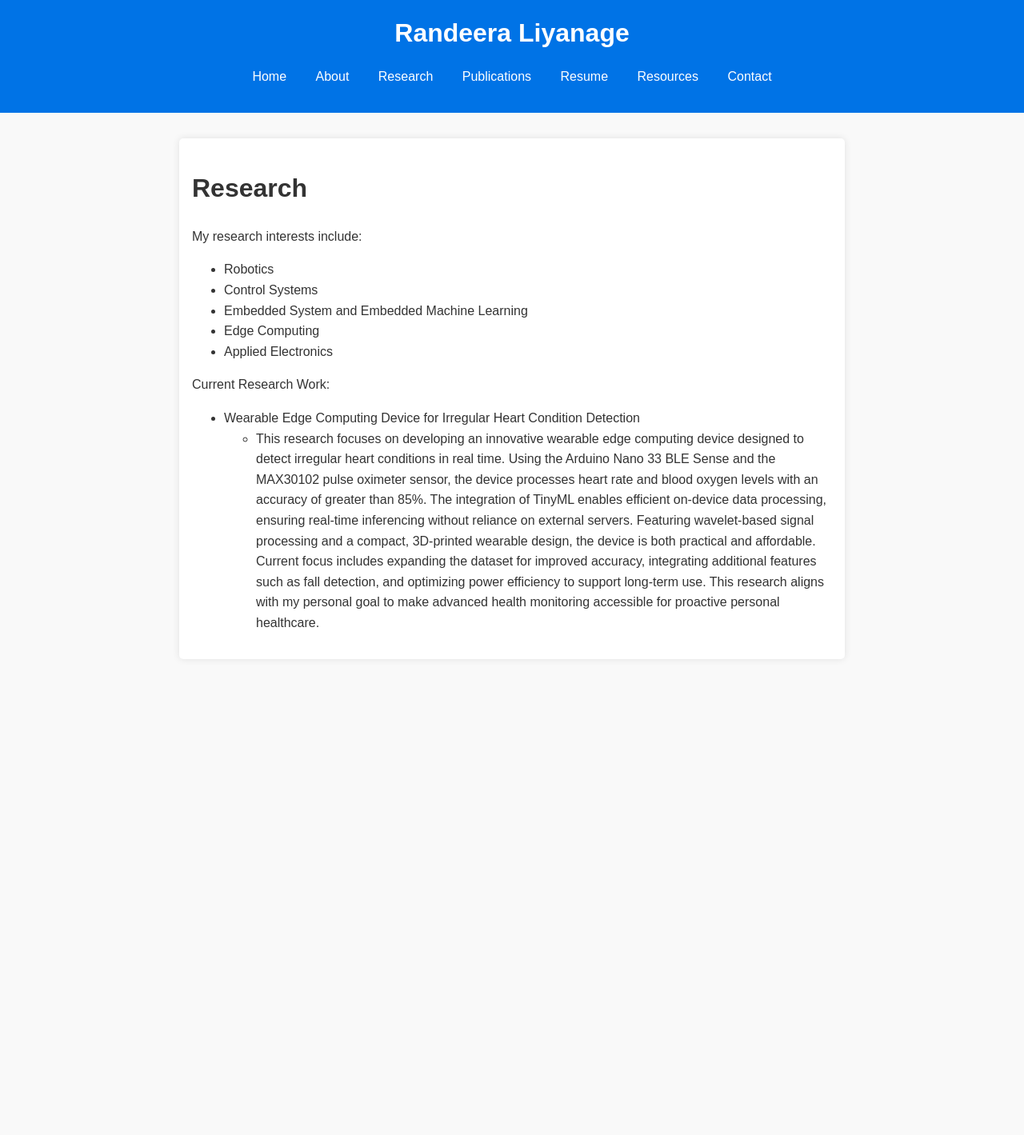
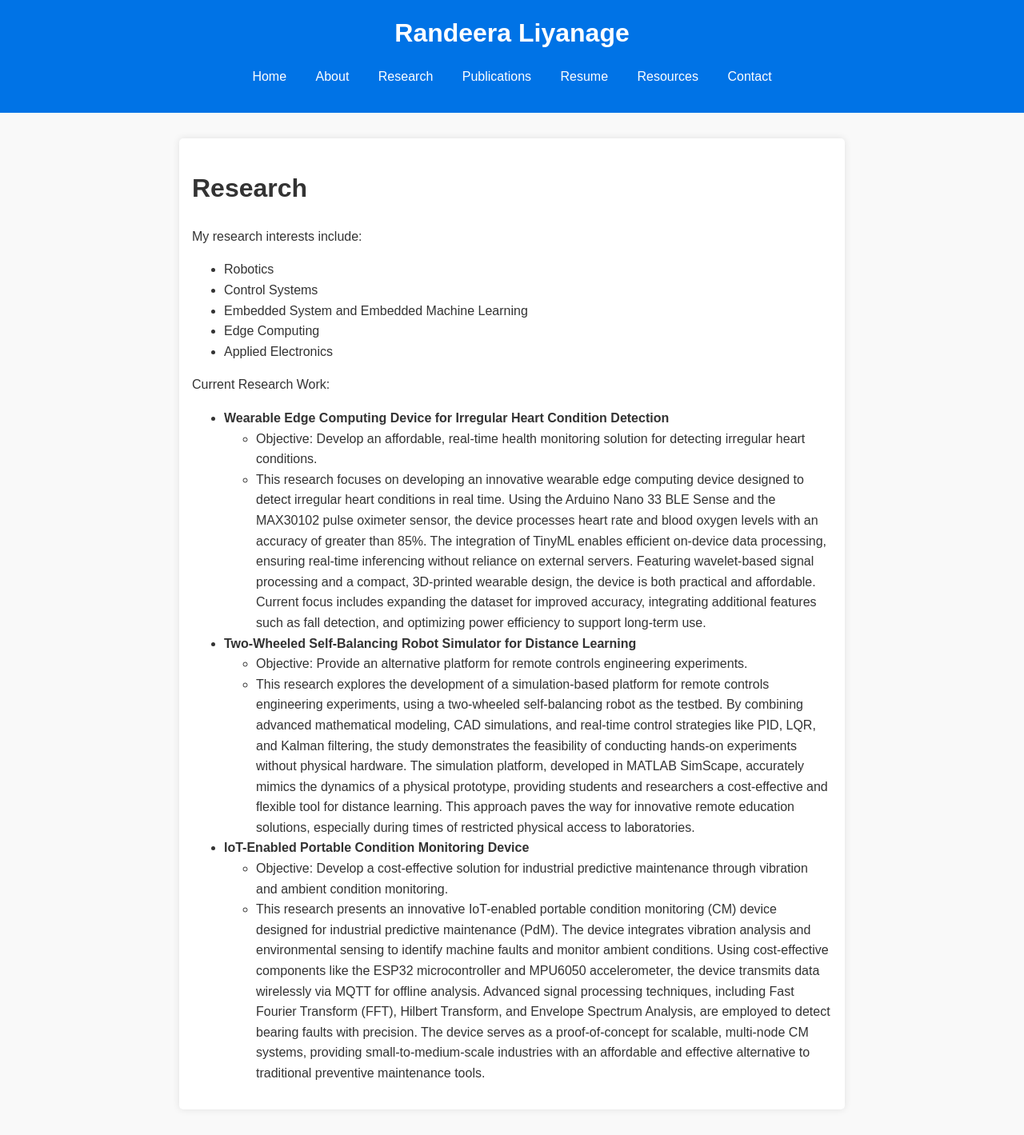
Before and after one commit to randeeraliyanage/randeeraliyanage.github.io, a Jekyll site: the page built from research.md, in a window 1280 px wide. Shown: the whole page at 80% size. Built offline with Jekyll 4.4.1, drawn with Linux system fonts in a browser that asks for light colours; before the commit the page ends 900 px from its top, so only the background shows below that.

Commit message:
Update research.md

```diff
--- a/research.md
+++ b/research.md
@@ -15,5 +15,14 @@ My research interests include:
 
 Current Research Work:
 
-- Wearable Edge Computing Device for Irregular Heart Condition Detection
-  - This  research focuses on developing an innovative wearable edge computing device designed to detect irregular heart conditions in real time. Using the Arduino Nano 33 BLE Sense and the MAX30102 pulse oximeter sensor, the device processes heart rate and blood oxygen levels with an accuracy of greater than 85%. The integration of TinyML enables efficient on-device data processing, ensuring real-time inferencing without reliance on external servers. Featuring wavelet-based signal processing and a compact, 3D-printed wearable design, the device is both practical and affordable. Current focus includes expanding the dataset for improved accuracy, integrating additional features such as fall detection, and optimizing power efficiency to support long-term use. This research aligns with my personal goal to make advanced health monitoring accessible for proactive personal healthcare.
+- **Wearable Edge Computing Device for Irregular Heart Condition Detection**
+  - Objective: Develop an affordable, real-time health monitoring solution for detecting irregular heart conditions.
+  - This  research focuses on developing an innovative wearable edge computing device designed to detect irregular heart conditions in real time. Using the Arduino Nano 33 BLE Sense and the MAX30102 pulse oximeter sensor, the device processes heart rate and blood oxygen levels with an accuracy of greater than 85%. The integration of TinyML enables efficient on-device data processing, ensuring real-time inferencing without reliance on external servers. Featuring wavelet-based signal processing and a compact, 3D-printed wearable design, the device is both practical and affordable. Current focus includes expanding the dataset for improved accuracy, integrating additional features such as fall detection, and optimizing power efficiency to support long-term use.
+
+- **Two-Wheeled Self-Balancing Robot Simulator for Distance Learning**
+  - Objective: Provide an alternative platform for remote controls engineering experiments.
+  - This research explores the development of a simulation-based platform for remote controls engineering experiments, using a two-wheeled self-balancing robot as the testbed. By combining advanced mathematical modeling, CAD simulations, and real-time control strategies like PID, LQR, and Kalman filtering, the study demonstrates the feasibility of conducting hands-on experiments without physical hardware. The simulation platform, developed in MATLAB SimScape, accurately mimics the dynamics of a physical prototype, providing students and researchers a cost-effective and flexible tool for distance learning. This approach paves the way for innovative remote education solutions, especially during times of restricted physical access to laboratories.
+
+- **IoT-Enabled Portable Condition Monitoring Device**
+  - Objective: Develop a cost-effective solution for industrial predictive maintenance through vibration and ambient condition monitoring.
+  - This research presents an innovative IoT-enabled portable condition monitoring (CM) device designed for industrial predictive maintenance (PdM). The device integrates vibration analysis and environmental sensing to identify machine faults and monitor ambient conditions. Using cost-effective components like the ESP32 microcontroller and MPU6050 accelerometer, the device transmits data wirelessly via MQTT for offline analysis. Advanced signal processing techniques, including Fast Fourier Transform (FFT), Hilbert Transform, and Envelope Spectrum Analysis, are employed to detect bearing faults with precision. The device serves as a proof-of-concept for scalable, multi-node CM systems, providing small-to-medium-scale industries with an affordable and effective alternative to traditional preventive maintenance tools.
```
